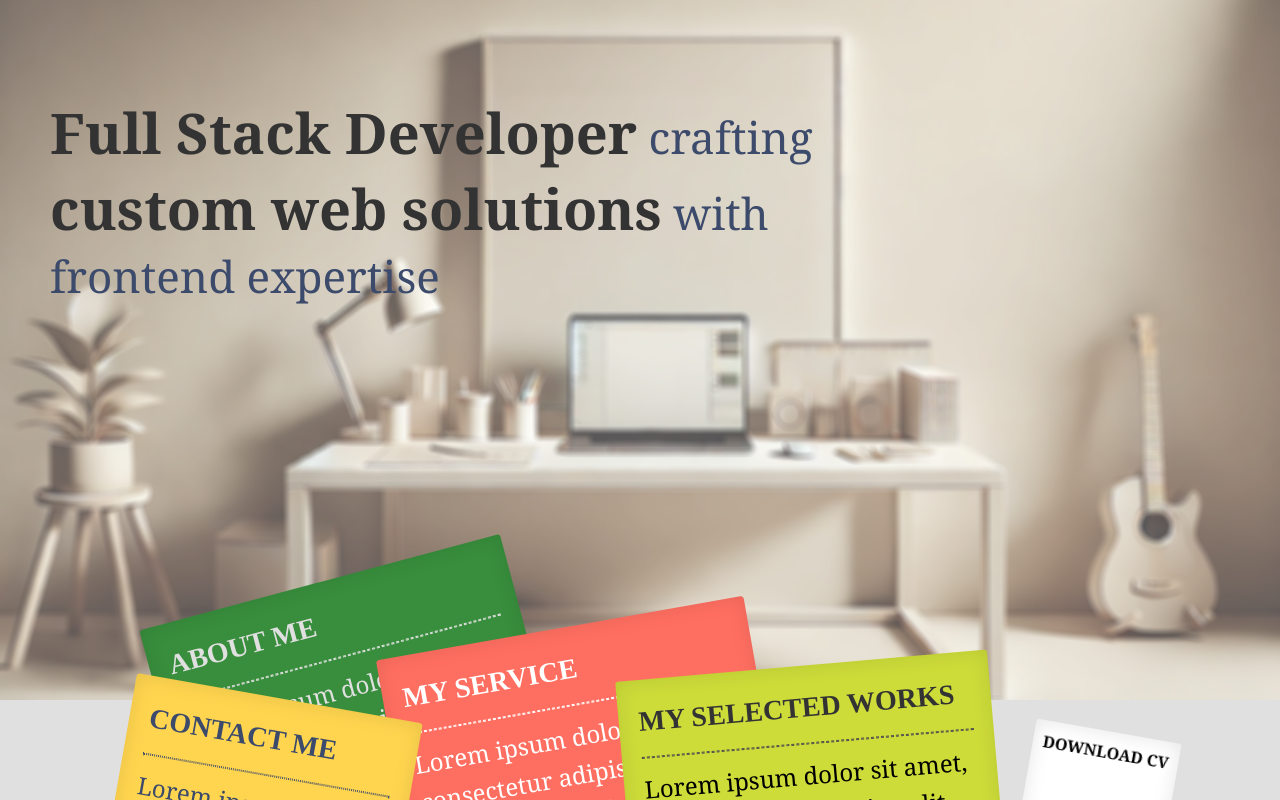
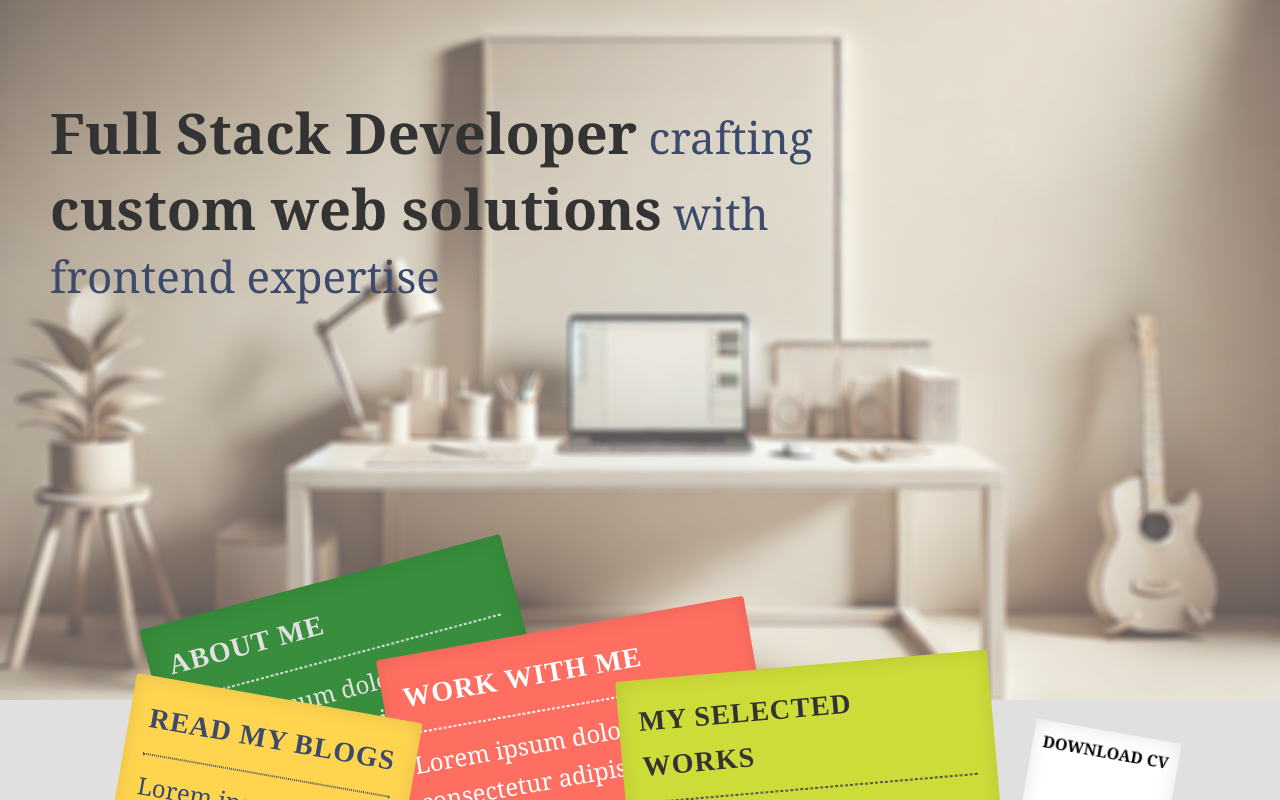
Before and after one commit to wteo/resumeWebsite2, a React (Create React App) app in the folder my-react-app/: page / in a window 1280 px wide. Shown: the top 800 px of the page. Built offline with nearby package versions, Linux system fonts and the light colour scheme; a web font is replaced by a local one.

Commit message:
Updared style

```diff
--- a/my-react-app/src/components/Files.js
+++ b/my-react-app/src/components/Files.js
@@ -29,23 +29,23 @@ function Files() {
     return (
         <section className="folder" style={{ transform: isVisible ? 'translateY(0)' : 'translateY(100%)', opacity: isVisible ? 1 : 0 }}>
             <div className="file yellow">
-                <h3 className="file__title">CONTACT ME</h3>
+                <h3 className="file__title">Read my blogs</h3>
                 <hr className="file__divider" />
                 <p className="file__content">Lorem ipsum dolor sit amet, consectetur adipiscing elit. Praesent vehicula, ligula eget bibendum fermentum, nulla metus facilisis enim, in efficitur eros purus in nisl. Vivamus interdum, felis id consequat ullamcorper, dui elit tincidunt velit, at efficitur sem orci sit amet lorem. Fusce euismod, mauris id convallis facilisis, erat orci congue neque, in sagittis mauris nulla non felis. Curabitur id dictum est, non varius turpis. Pellentesque habitant morbi tristique senectus et netus et malesuada fames ac turpis egestas. Aliquam erat volutpat. Duis nec nisi at orci feugiat gravida.</p>
                 <p>Suspendisse potenti. Nam a ligula nec risus vehicula venenatis. Fusce dignissim tristique augue, a hendrerit lorem interdum et. Curabitur at dapibus nisi. Mauris sodales, velit nec egestas vehicula, augue tortor fermentum erat, ac consequat magna nunc ut justo. Aenean tincidunt semper ipsum non facilisis. Aenean quis suscipit lorem.</p>
             </div>
             <div className="file forest">
-                <h3 className="file__title">ABOUT ME</h3>
+                <h3 className="file__title">About me</h3>
                 <hr className="file__divider" />
                 <p className="file__content">Lorem ipsum dolor sit amet, consectetur adipiscing elit. Praesent vehicula, ligula eget bibendum fermentum, nulla metus facilisis enim, in efficitur eros purus in nisl. Vivamus interdum, felis id consequat ullamcorper, dui elit tincidunt velit, at efficitur sem orci sit amet lorem. Fusce euismod, mauris id convallis facilisis, erat orci congue neque, in sagittis mauris nulla non felis. Curabitur id dictum est, non varius turpis. Pellentesque habitant morbi tristique senectus et netus et malesuada fames ac turpis egestas. Aliquam erat volutpat. Duis nec nisi at orci feugiat gravida.</p>
             </div>
             <div className="file coral">
-                <h3 className="file__title">MY SERVICE</h3>
+                <h3 className="file__title">Work with me</h3>
                 <hr className="file__divider" />
                 <p className="file__content">Lorem ipsum dolor sit amet, consectetur adipiscing elit. Praesent vehicula, ligula eget bibendum fermentum, nulla metus facilisis enim, in efficitur eros purus in nisl. Vivamus interdum, felis id consequat ullamcorper, dui elit tincidunt velit, at efficitur sem orci sit amet lorem. Fusce euismod, mauris id convallis facilisis, erat orci congue neque, in sagittis mauris nulla non felis. Curabitur id dictum est, non varius turpis. Pellentesque habitant morbi tristique senectus et netus et malesuada fames ac turpis egestas. Aliquam erat volutpat. Duis nec nisi at orci feugiat gravida.</p>
             </div>
             <div className="file lime">
-                <h3 className="file__title">MY SELECTED WORKS</h3>
+                <h3 className="file__title">My selected works</h3>
                 <hr className="file__divider" />
                 <p className="file__content">Lorem ipsum dolor sit amet, consectetur adipiscing elit. Praesent vehicula, ligula eget bibendum fermentum, nulla metus facilisis enim, in efficitur eros purus in nisl. Vivamus interdum, felis id consequat ullamcorper, dui elit tincidunt velit, at efficitur sem orci sit amet lorem. Fusce euismod, mauris id convallis facilisis, erat orci congue neque, in sagittis mauris nulla non felis. Curabitur id dictum est, non varius turpis. Pellentesque habitant morbi tristique senectus et netus et malesuada fames ac turpis egestas. Aliquam erat volutpat. Duis nec nisi at orci feugiat gravida.</p>
             </div>
--- a/my-react-app/src/components/Files.scss
+++ b/my-react-app/src/components/Files.scss
@@ -31,6 +31,8 @@
         font-weight: 900;
         margin: 15px 0px 10px;
         font-family: 'Cabin Sketch';
+        letter-spacing: 1px;
+        text-transform: uppercase;
     }
 
     &__content {
```
